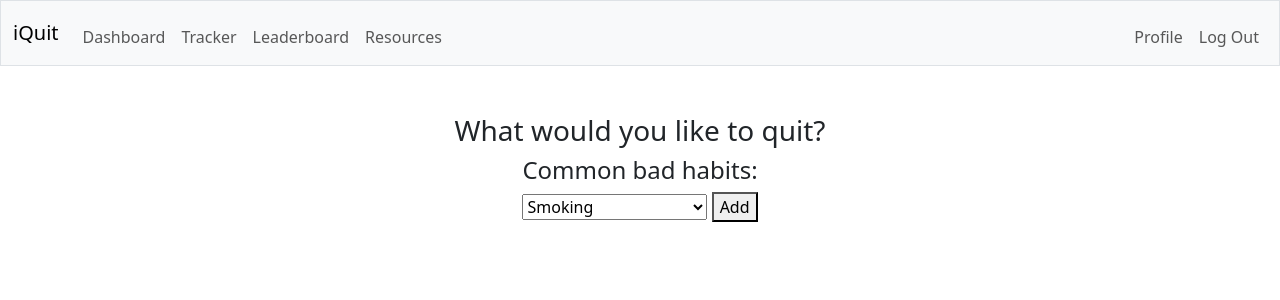
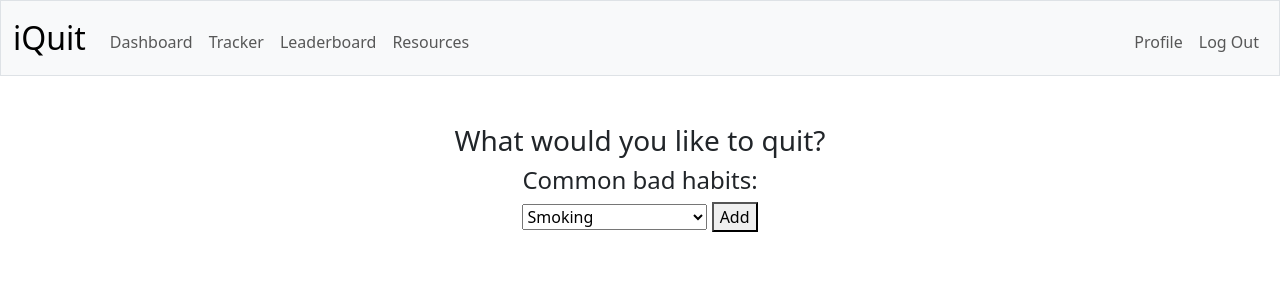
Before and after one commit to manchunyu/iquit, a Flask app: page /add in a window 1280 px wide. Shown: the top 300 px of the page. Run offline with Flask 3, Linux system fonts and the light colour scheme; a user stored in the database is signed in; some libraries are stand-ins or nearby versions.

Commit message:
Add stylesheet
Englarged logo
Add stylesheet href

```diff
--- /dev/null
+++ b/static/styles.css
@@ -0,0 +1,5 @@
+/* Size for brand */
+nav .navbar-brand
+{
+    font-size: xx-large;
+}
--- a/templates/layout.html
+++ b/templates/layout.html
@@ -13,10 +13,8 @@
 
         <!-- https://favicon.io/emoji-favicons/ -->
         <link href="/static/favicon.ico" rel="icon">
-
-
+        <link href="/static/styles.css" rel="stylesheet">
         <title>iQuit: {% block title %}{% endblock %}</title>
-
     </head>
 
     <body>
```
